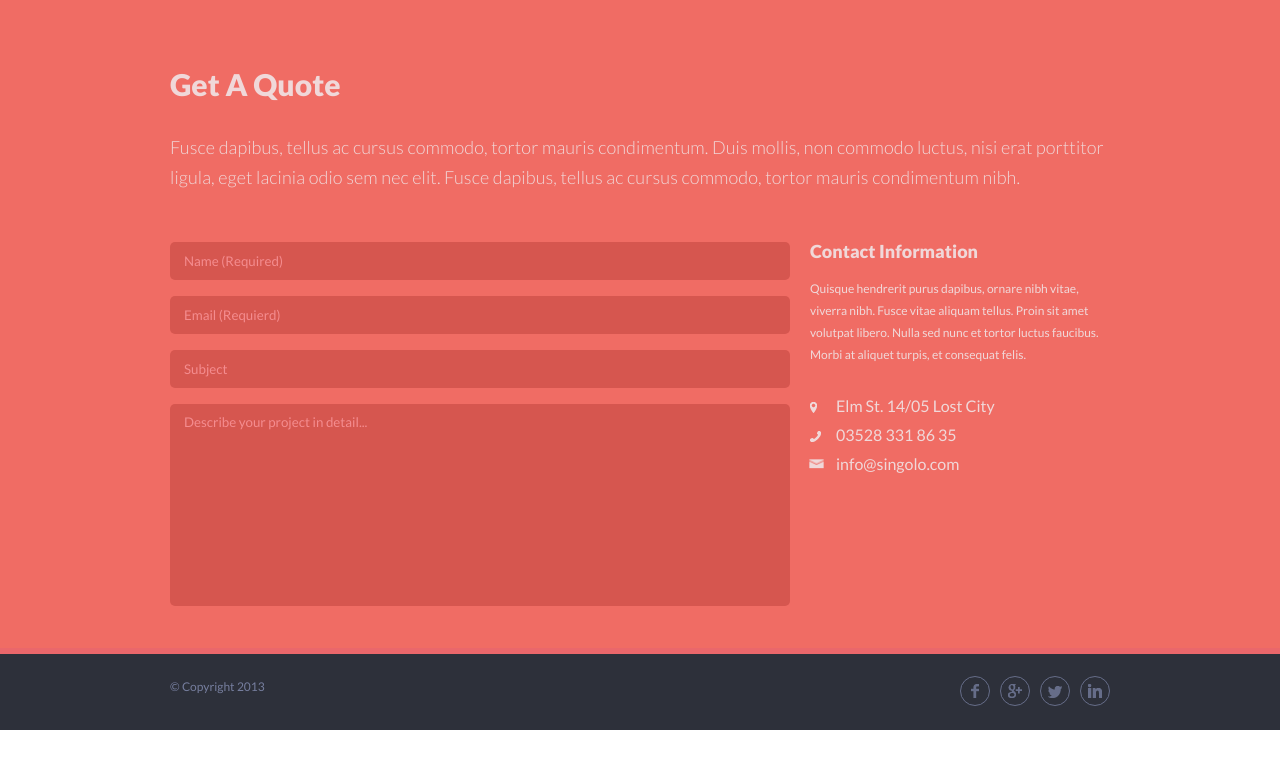
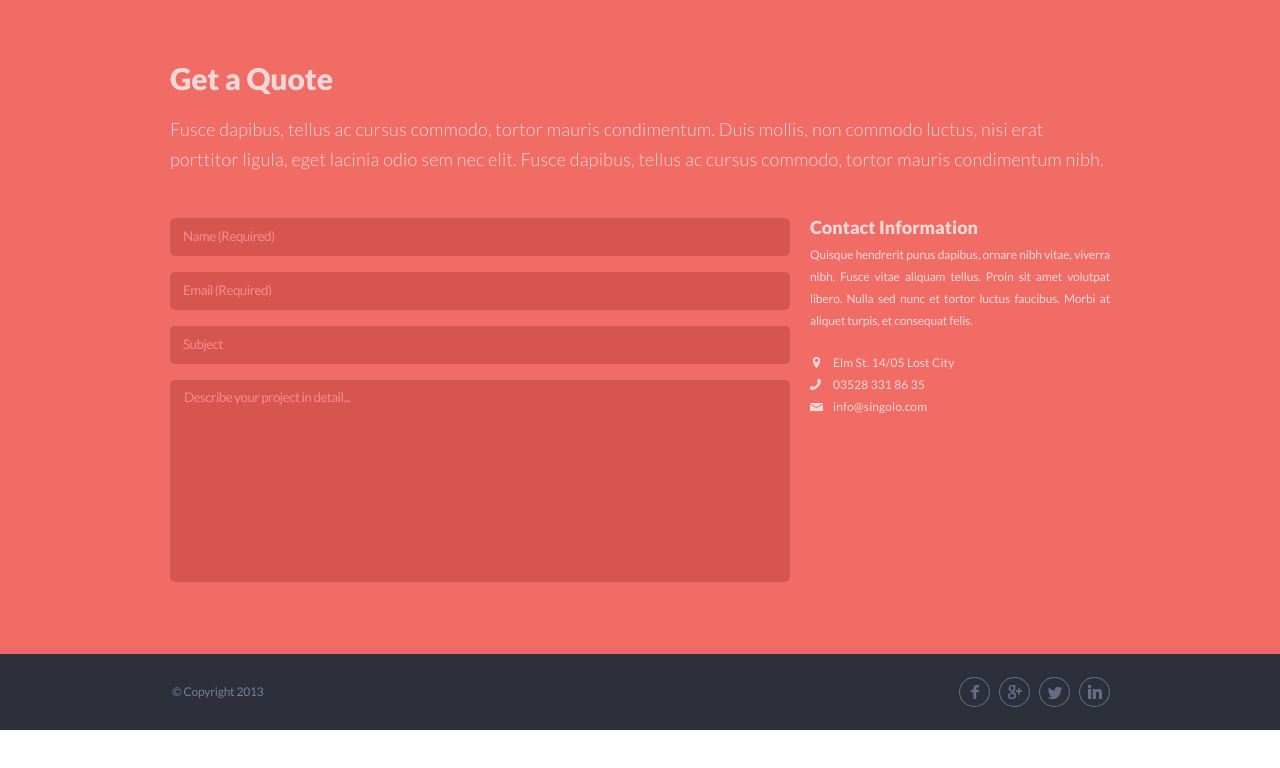
Before and after one commit to burik84/singolo, a website: page singolo3.html in a window 1280 px wide. Drawn offline with Linux system fonts and the light colour scheme.

Commit message:
feat: update style - pixel perfect

```diff
--- a/singolo3.css
+++ b/singolo3.css
@@ -1,19 +1,27 @@
 /* Общие стили */
 input {
-    font-family: "Lato Regular", sans-serif;
     width: 100%;
     height: 100%;
+    padding-left: 13px;
+    margin-top: -1px;
+    font-family: "Lato Regular", sans-serif;
     border: none;
     background-color: transparent;
+    color: white;
+    outline: 0;
 }
 
 textarea {
-    resize: none;
-    font-family: "Lato Regular", sans-serif;
     width: 100%;
     height: 100%;
+    padding-left: 14px;
+    padding-top: 9px;
+    font-family: "Lato Regular", sans-serif;
     border: none;
     background-color: transparent;
+    color: white;
+    outline: 0;
+    resize: none;
 }
 
 address {
@@ -37,16 +45,19 @@ address {
 }
 
 .get-quote__head {
-    margin-top: 66px;
+    margin-top: 60px;
+    letter-spacing: -0.16px;
+    text-transform: none;
 }
 
 .get-quote .lead {
-    margin-top: 30px;
+    margin-top: 18px;
+    letter-spacing: 0.2px;
 }
 
 .get-quote__container {
-    margin-top: 50px;
     display: flex;
+    margin-top: 44px;
 }
 
 .form {
@@ -65,45 +76,40 @@ address {
     height: 202px;
 }
 
-/* .form__input:active, .form__input:focus {
-    outline: none;
-} */
-.form__input input::placeholder {
-    padding-left: 14px;
+.form__input input::placeholder, .form__input textarea::placeholder {
     color: #f48c8f;
-}
-
-.form__input textarea::placeholder {
-    padding-left: 14px;
-    padding-top: 10px;
-    color: #f48c8f;
+    letter-spacing: -0.5px;
 }
 
 .contacts {
+    width: 100%;
     margin-left: 20px;
-    width: 100%
 }
 
 .contacts__head {
-    margin-bottom: 18px;
+    margin-bottom: 8px;
 }
 
 .contacts__descr {
+    margin-bottom: 20px;
     font-size: 12px;
     line-height: 22px;
-    margin-bottom: 30px;
+    text-align: justify;
+    letter-spacing: -0.17px;
 }
 
 .contact__adress {
-    padding-bottom: 10px;
     position: relative;
-    padding-left: 26px;
+    padding-left: 23px;
+    font-size: 12px;
+    line-height: 22px;
+    letter-spacing: 0.1px;
 }
 
 .contact__adress::before {
     content: '';
     position: absolute;
-    top: 6px;
+    top: 5px;
     left: 0;
     width: 13px;
     height: 13px;
@@ -113,6 +119,7 @@ address {
 
 .contact__adress.adress::before {
     background-image: url(./assets/img/icons/location.png);
+    left: 3px;
 }
 
 .contact__adress.phone::before {
@@ -121,7 +128,7 @@ address {
 
 .contact__adress.mail::before {
     background-image: url(./assets/img/icons/mail.png);
-    transform: scale(1.1);
+    top: 7px;
 }
 
 /* style Footer */
@@ -135,12 +142,14 @@ address {
 }
 
 .footer__copy, .footer__social {
-    margin-top: 22px;
+    margin-top: 23px;
 }
 
 .footer__copy {
+    padding-left: 2px;
     font-size: 12px;
-    line-height: 22px;
+    line-height: 30px;
+    letter-spacing: -0.2px;
 }
 
 .footer__social {
@@ -152,14 +161,19 @@ address {
 }
 
 .social__icon {
-    display: flex;
-    align-items: center;
-    justify-content: center;
-    margin-left: 10px;
-    border: 1px solid rgb(102, 109, 137);
-    border-radius: 50%;
-    width: 30px;
-    height: 30px;
+    margin-left: 9px;
+    text-align: center;
+    line-height: 30px;
 }
 
-.social__link {}
+.social__link {
+    display: inline-block;
+    width: 31px;
+    height: 30px;
+    border-radius: 50%;
+    border: 1px solid rgb(102, 109, 137);
+}
+
+.social__link:hover {
+    border-color: white;
+}
--- a/singolo3.html
+++ b/singolo3.html
@@ -18,9 +18,9 @@
                 condimentum nibh.</p>
             <div class="get-quote__container">
                 <div class="get-quote__form">
-                    <form class="form" action="index.html" method="post">
+                    <form class="form" action="https://www.w3schools.com/action_page.php" method="post">
                         <div class="form__input"><input type="text" name="name" value="" placeholder="Name (Required)" required></div>
-                        <div class="form__input"><input type="email" name="email-aaddress" value="" placeholder="Email (Requierd)" required></div>
+                        <div class="form__input"><input type="email" name="email-aaddress" value="" placeholder="Email (Required)" required></div>
                         <div class="form__input"><input type="text" name="subject" value="" placeholder="Subject"></div>
                         <div class="form__input  form__input--descr"><textarea name="name" rows="8" cols="80" placeholder="Describe your project in detail..."></textarea></div>
                     </form>
```
